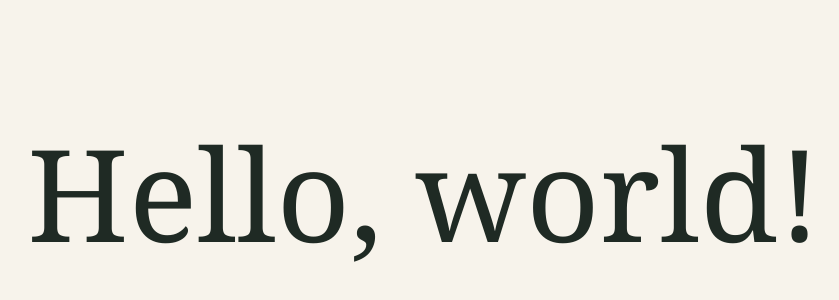
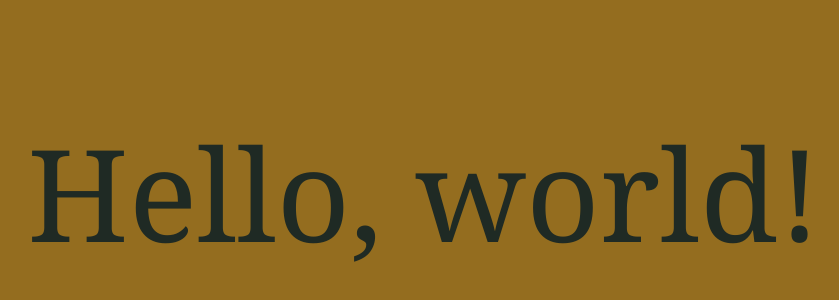
Before and after one commit to lihu453/my-website, a plain HTML site: page index.html in a window 1280 px wide. Shown: the part 208-508 px from the top of the page, without its empty margins (216-1055 px from the left). Drawn offline with Linux system fonts and the light colour scheme.

Commit message:
Update index.html

```diff
--- a/index.html
+++ b/index.html
@@ -8,7 +8,7 @@
     :root {
       color-scheme: light;
       font-family: Georgia, "Times New Roman", serif;
-      background: #f7f3eb;
+      background: #946d1f;
       color: #1f2a24;
     }
 
@@ -22,7 +22,7 @@
     h1 {
       margin: 0;
       font-size: clamp(3rem, 10vw, 8rem);
-      font-weight: 400;
+      font-weight: 40;
       letter-spacing: 0;
     }
   </style>
```
